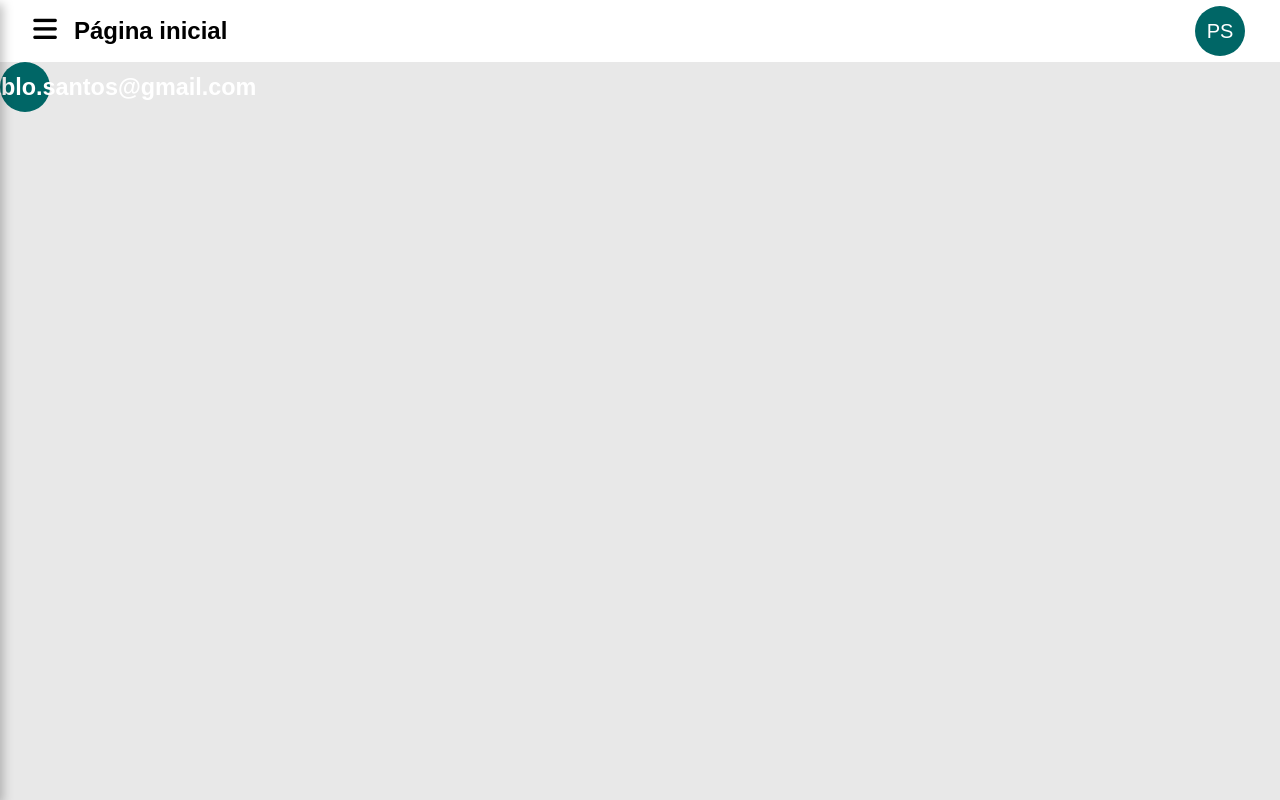
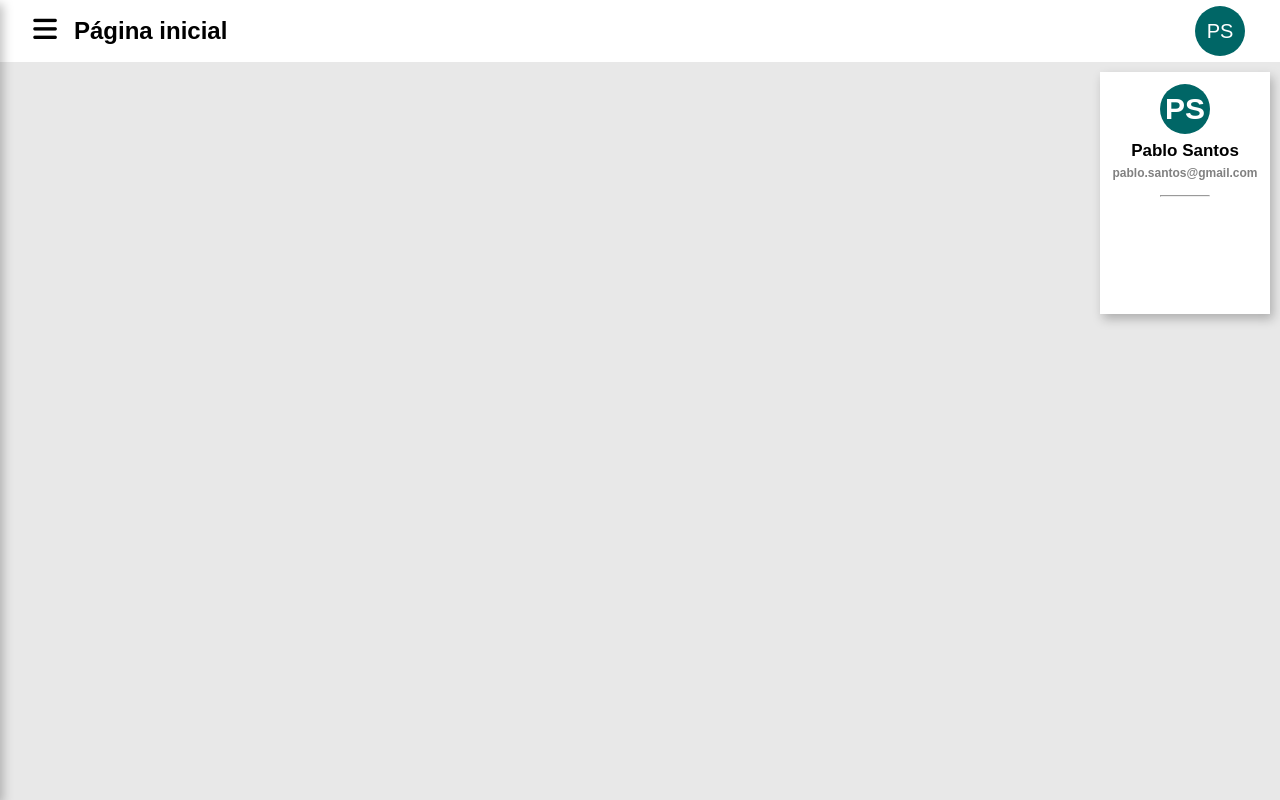
Before and after one commit to Pablo-M-Santos/Locadora_de_Livros, a plain HTML site: page dashboard.html in a window 1280 px wide. Drawn offline with Linux system fonts and the light colour scheme.

Commit message:
feat: menu de usuário #04

```diff
--- a/assets/css/menu.css
+++ b/assets/css/menu.css
@@ -58,6 +58,7 @@ body{
 
 .menu-item {
     display: flex;
+    align-items: center;
     background-color: white;
     padding: 13px 20px 12px 26px;
     text-decoration: none;
@@ -92,6 +93,7 @@ ul {
     background: #ffffff;
     list-style: none;
     height: 62px;
+    margin-bottom: 10px;
 }
 
 li {
@@ -109,15 +111,20 @@ li a {
     color: rgb(0, 0, 0);
     text-align: center;
     text-decoration: none;
-    padding: 12px 14px 12px 30px;
+    margin: 12px 14px 12px 30px;
 }
 
 #menuBtn {
     font-size: 27px;
-
 }
 
-.user{
+.menu-user {
+    position: absolute;
+    right: 170px;
+    width: 10px;
+}
+
+.user {
     margin-left: auto;
     width: 50px;
     height: 50px;
@@ -127,18 +134,56 @@ li a {
     display: flex;
     justify-content: center;
     align-items: center;
+    flex-direction: column;
     color: #fff;
     font-size: 20px;
     cursor: pointer;
 }
 
+.user h1 {
+    position: absolute;
+}
+.user h2 {
+    position: relative;
+    text-align: center;
+    font-size: 17px;
+    top: 50px;
+    width: 170px;
+    font-weight: 700;
+    color: black;
+}
 
-iframe,
-h2,
-p {
-  margin: 20px;
-  color: #666;
+.user h3 {
+    position: relative;
+    text-align: center;
+    font-size: 12px;
+    top: 55px;
+    width: 170px;
+    color: gray;
 }
+
+.sub-menu{
+    display: flex;
+    justify-content: center;
+    background-color:white;
+    box-shadow: 3px 5px 10px 0px rgba(0, 0, 0, 0.25);
+    width: 170px;
+    height: 242px;
+    padding: 12px;
+    margin-left: auto;
+}
+
+.sub {
+    margin: 0;
+    cursor: auto;
+}
+
+.sub-menu hr {
+    position: relative;
+    top: 70px;
+    width: 100%;
+}
+
 
 @media (max-width: 580px) {
   #sidebar {
--- a/dashboard.html
+++ b/dashboard.html
@@ -47,13 +47,12 @@
 
                     <div class="menu-user">
                         <div class="sub-menu">
-                            <div class="infor">
                                 <li class="user sub">
                                     <h1>PS</h1>
                                     <h2>Pablo Santos</h2>
                                     <h3>pablo.santos@gmail.com</h3>
+                                    <hr>
                                 </li>
-                            </div>
                         </div>
                     </div>
                 </nav>
```
